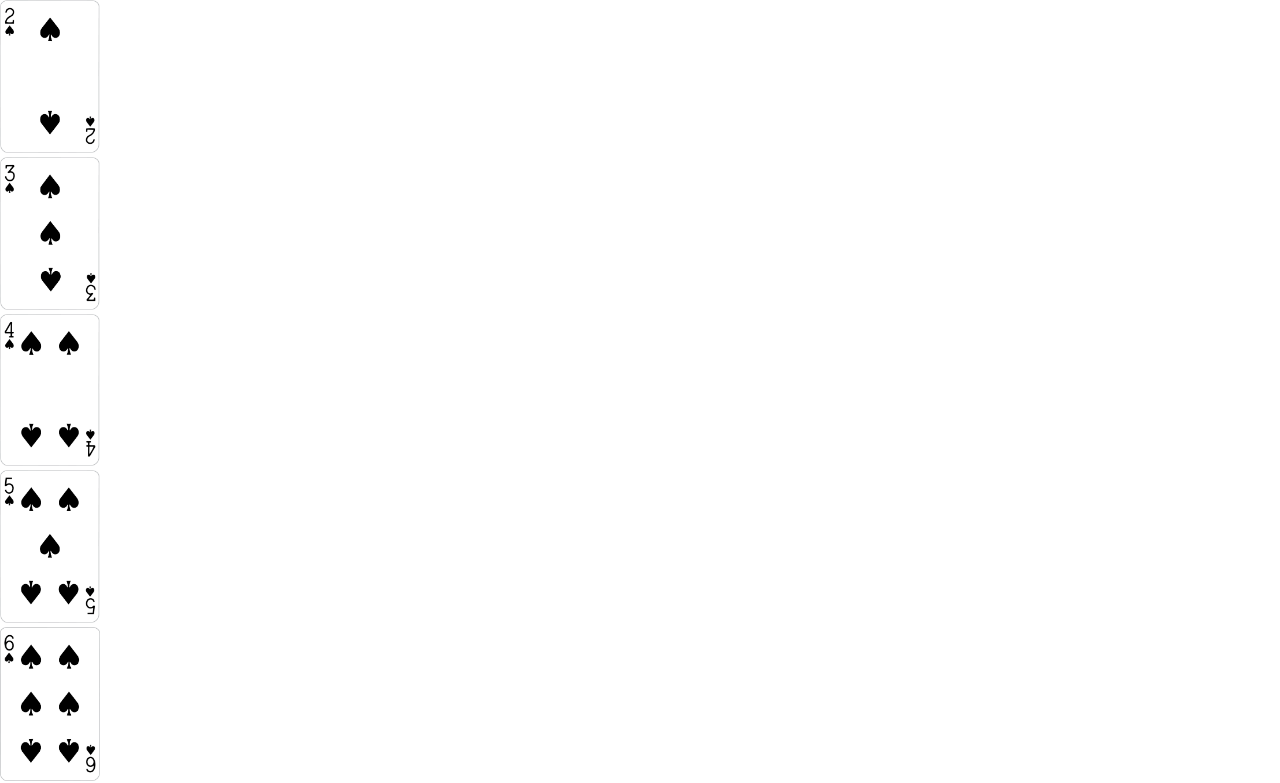
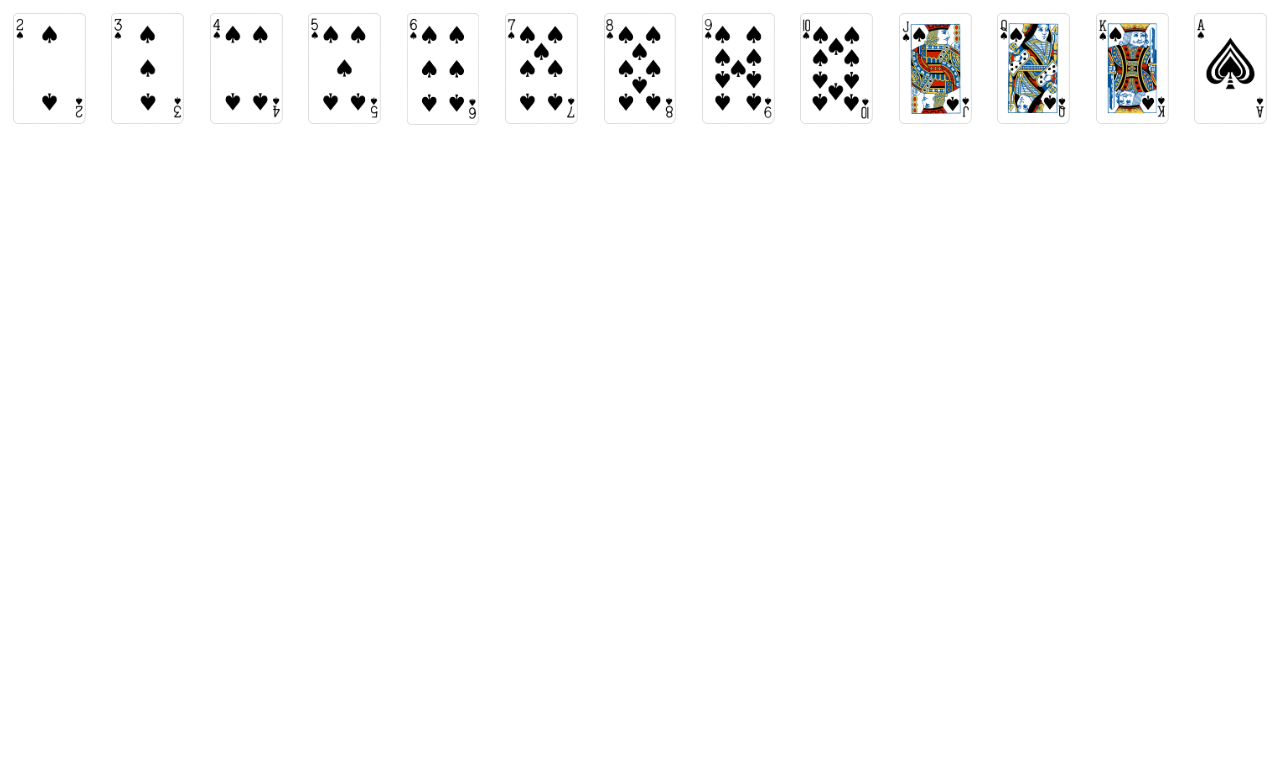
Before and after one commit to tommy-lettieri/spades-client, a React (Create React App) app: page / in a window 1280 px wide. Shown: the top 783 px of the page. Built offline with nearby package versions, Linux system fonts and the light colour scheme.

Commit message:
Added hand rendering

```diff
--- a/src/components/App.tsx
+++ b/src/components/App.tsx
@@ -5,6 +5,7 @@ import CardModel from '../models/Card';
 import Card from './Card';
 import Suit from '../constants/enums/Suit';
 import Deck from '../models/Deck';
+import Hand from './Hand';
 
 type AppProps = {
 }
@@ -13,6 +14,7 @@ type AppState = {
 }
 
 let d = new Deck();
+let cards = d.getCards().slice(0, 13);
 class App extends React.Component<AppProps, AppState> {
   constructor(props: AppProps) {
     super(props);
@@ -25,7 +27,8 @@ class App extends React.Component<AppProps, AppState> {
       <div>
         {/* <Login /> */}
         {/* <Card card={new CardModel(2, Suit.SPADE)} /> */}
-        {d.getCards().map((c:CardModel)=><Card style={{maxWidth: '100px'}}card={c} />)}
+        {/* {d.getCards().map((c:CardModel)=><Card style={{maxWidth: '100px'}}card={c} />)} */}
+        <Hand cards={cards} />
       </div>
     );
   }
--- /dev/null
+++ b/src/components/Hand.tsx
@@ -0,0 +1,26 @@
+import React from 'react';
+import CardModel from '../models/Card';
+import Card from './Card';
+
+type HandProps = {
+    cards: CardModel[],
+    style?: any
+}
+
+let getMaxCardWidth = (numOfCards:number, paddingPercent:number=0) => `${((100/(numOfCards || 1))- (paddingPercent*2))}%`;
+
+function Hand(props: HandProps) {
+    let paddingPercent = 1
+    let maxCardWidth = getMaxCardWidth(props.cards.length, paddingPercent);
+    return (
+        <div style={props.style}>
+            {props.cards.map(card => <Card card={card} style={{
+                maxWidth: maxCardWidth,
+                padding: `${paddingPercent}%`,
+                float: 'left'
+                }}/>)}
+        </div>
+    );
+}
+
+export default Hand;
```
